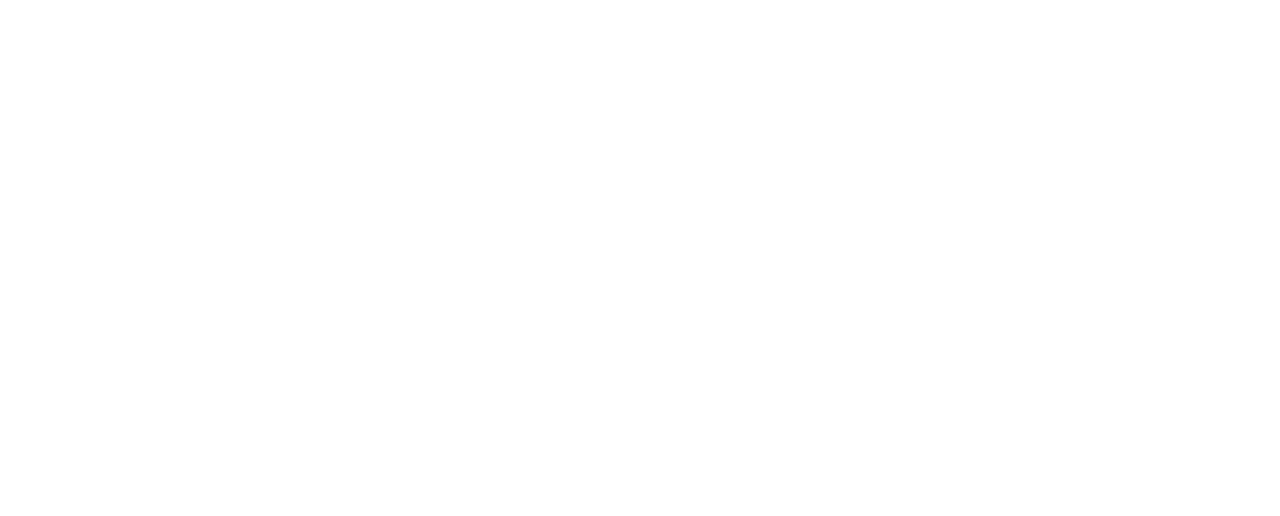
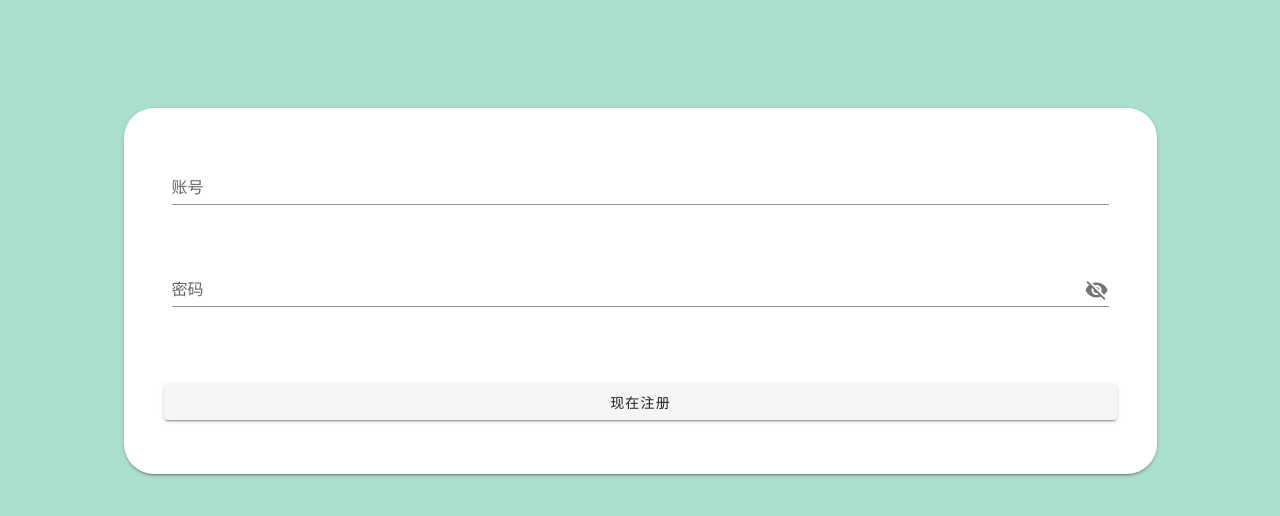
Before and after one commit to xi102/collection, a Vue app in the folder frontend/: page /register in a window 1280 px wide. Shown: the top 516 px of the page. Built offline with nearby package versions, Linux system fonts and the light colour scheme.

Commit message:
frontendadjust

```diff
--- a/frontend/src/Layout/layout.vue
+++ b/frontend/src/Layout/layout.vue
@@ -5,7 +5,7 @@
       <router-link to="/">Home</router-link> |
       <router-link to="/about">About</router-link> |
       <router-link to="/testfiles">Upload Files</router-link> |
-      <router-link to="/files_show">Files</router-link> |
+      <!-- <router-link to="/files_show">Files</router-link> | -->
       <router-link to="/login">Login</router-link>
     </div>
   </div>
@@ -36,9 +36,7 @@
       color: #42b983;
     }
   }
-  position: absolute;
-  width: 100%;
-  align-items: center;
+
   bottom: 0;
 }
 </style>
--- a/frontend/src/components/HelloWorld.vue
+++ b/frontend/src/components/HelloWorld.vue
@@ -12,7 +12,7 @@
 
       <v-col class="mb-4">
         <h1 class="display-2 font-weight-bold mb-3">
-          欢迎来到 102 Collections
+          欢迎来到 主楼西102仓库
         </h1>
 
         <p class="subheading font-weight-regular">
--- a/frontend/src/router/index.js
+++ b/frontend/src/router/index.js
@@ -1,5 +1,6 @@
 import Vue from 'vue'
 import VueRouter from 'vue-router'
+//import { component } from 'vue/types/umd'
 import Home from '../views/Home.vue'
 
 Vue.use(VueRouter)
@@ -28,32 +29,39 @@
     // route level code-splitting
     // this generates a separate chunk (about.[hash].js) for this route
     // which is lazy-loaded when the route is visited.
-    component: () => import(/* webpackChunkName: "about" */ '../views/About.vue')
+    component: () => import('../Layout/layout.vue'),
+    children: [
+      {
+        path:'/about',
+        component: () => import(/* webpackChunkName: "about" */ '../views/About.vue')
+      }
+    ]
   },
   {
     path: '/testfiles',
     name: 'About',
-    // route level code-splitting
-    // this generates a separate chunk (about.[hash].js) for this route
-    // which is lazy-loaded when the route is visited.
-    component: () => import(/* webpackChunkName: "about" */ '../views/UploadFile.vue')
+    component: () => import('../Layout/layout.vue'),
+    children: [
+      {
+        path:'/testfiles',
+        component: () => import(/* webpackChunkName: "about" */ '../views/UploadFile.vue')
+      }
+    ]
   },
   {
     path: '/login',
     name: 'Login',
-    redirct: '/login/ll',
-    component: () => import('../Layout/layout.vue'),
-    children: [{
-      name: 'login2',
-      path: '/ll',
-      component: () => import(/* webpackChunkName: "about" */ '../views/Login.vue')
-    }]
-
+    component: () => import(/* webpackChunkName: "about" */ '../views/Login.vue')
   },
   {
     path: '/files_show',
     name: 'Files',
     component: () => import(/* webpackChunkName: "about" */ '../views/Files.vue')
+  },
+  {
+    path: '/register',
+    name: 'Register',
+    component: () => import(/* webpackChunkName: "about" */ '../views/Register.vue')
   }
 ]
 
--- a/frontend/src/views/Login.vue
+++ b/frontend/src/views/Login.vue
@@ -29,7 +29,7 @@
                         <h5>没有账号?</h5>
                     </v-card-title>
                     <v-card-actions>
-                        <v-btn outlined color="black"  to="/logon" class="green white--text" >注册</v-btn>
+                        <v-btn outlined color="black"  to="/register" class="green white--text" >注册</v-btn>
                     </v-card-actions>
                 </v-card>
 
@@ -100,7 +100,7 @@
 <style scoped>
 .login {
     height: 100vh;
-    background-color: #FFFFFF;
+    background-color: #F0F0F0;
 }
 h4 {
     font-size: 1em !important;
@@ -110,7 +110,7 @@
 .v-card {
     text-align: center;
     margin: 2em;
-    border-radius: 30px;
+    border-radius: 30px !important;
 }
 .v-card__title {
     justify-content: center;
--- /dev/null
+++ b/frontend/src/views/Register.vue
@@ -0,0 +1,83 @@
+<template>
+    <div class="login">
+        <v-container  class="loginOverlay">
+
+                <v-card>
+                    <v-card-text class="pt-4">
+                        <v-form ref="form">
+                            <v-text-field
+                            label="账号"
+                            v-model="username"
+                            required
+                            append-icon="fa-info-circle"
+                            ></v-text-field>
+                            <v-text-field
+                            label="密码"
+                            v-model="password"
+                            :append-icon="show1 ? 'mdi-eye' : 'mdi-eye-off'"
+                            :type="show1 ? 'text' : 'password'"
+                            required
+                            ></v-text-field>
+                        </v-form>
+                    </v-card-text>
+                    <v-card-actions>
+                        <v-btn @click="submit" class="green white--text">现在注册</v-btn>
+                    </v-card-actions>
+                </v-card>
+
+       </v-container>
+       <v-snackbar
+        v-model="snackbar"
+        :vertical="vertical"
+        >
+      {{ message }}
+      <template v-slot:action="{ attrs }">
+        <v-btn
+          color="indigo"
+          text
+          v-bind="attrs"
+          @click="snackbar = false"
+        >
+          关闭
+        </v-btn>
+      </template>
+    </v-snackbar>
+    </div>
+</template>
+
+<style scoped>
+.login {
+    height: 100vh;
+    background-color: #ABDFCF;
+}
+h4 {
+    font-size: 1em !important;
+    padding: 1em;
+    color: black;
+}
+.v-card {
+    text-align: center;
+    margin: 4em;
+    margin-top: 6em;
+    border-radius: 30px;
+}
+.v-card__title {
+    justify-content: center;
+}
+.v-btn {
+    width: 100%;
+}
+.v-card {
+    padding: 2em;
+}
+.green {
+    margin-bottom: 1em;
+}
+.create {
+    text-transform: capitalize;
+    margin-bottom: 1em;
+}
+.v-input {
+    padding-bottom: 2em;
+}
+</style>
```
